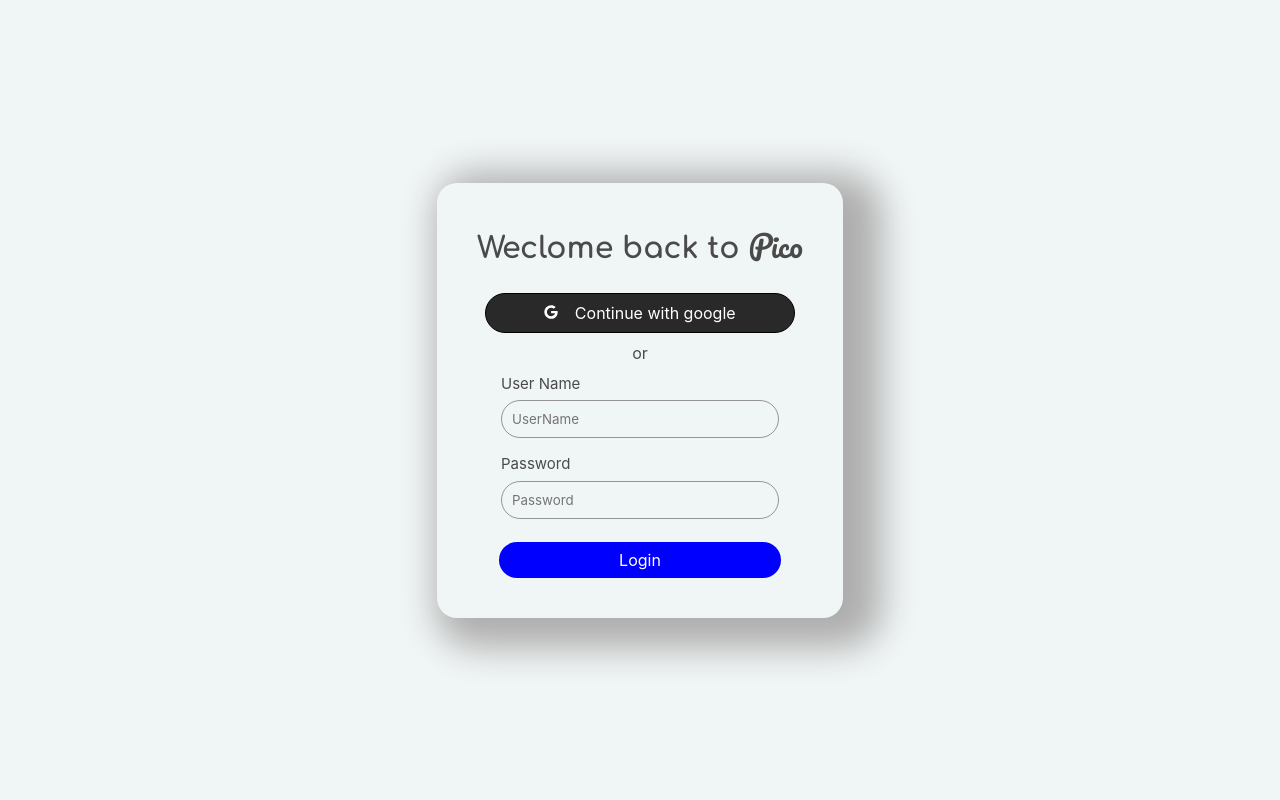
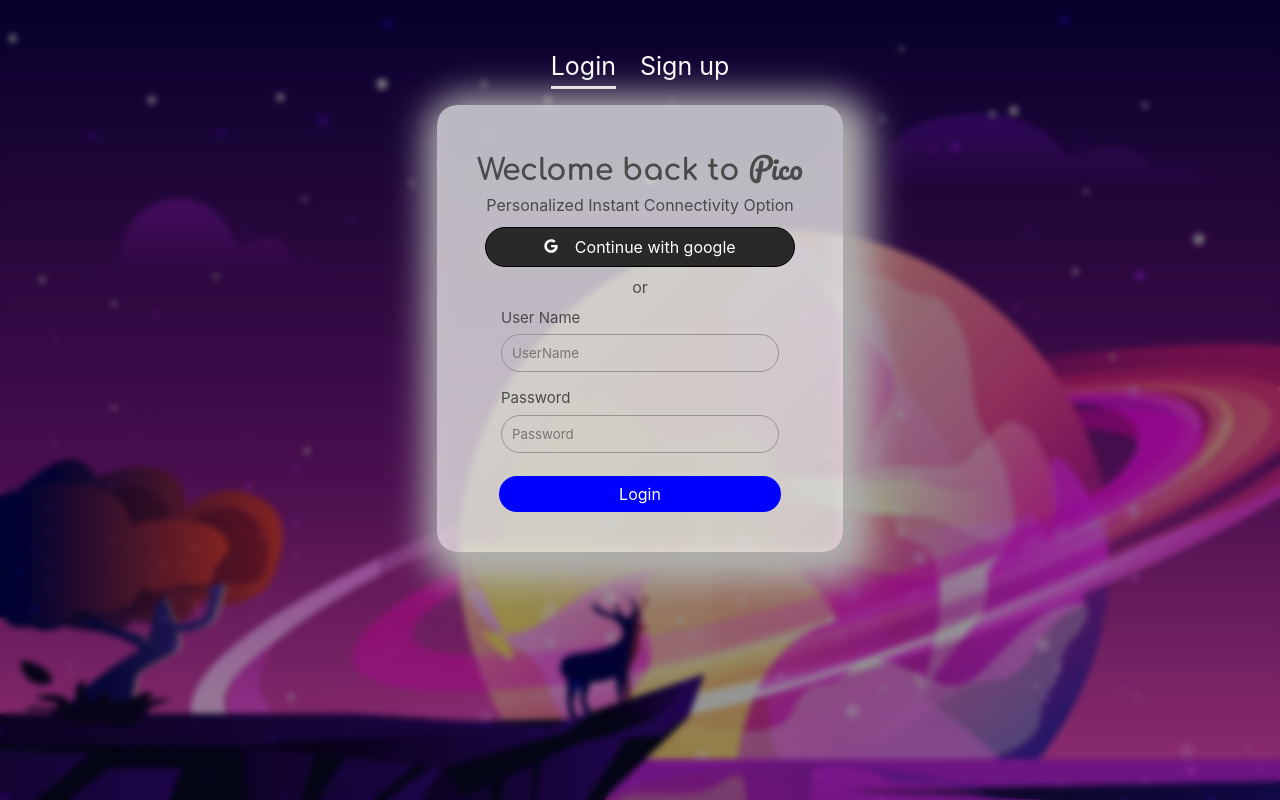
Before and after one commit to Pawankul19/ChatApp-master, a React (Vite) app in the folder frontend/: page / in a window 1280 px wide. Built offline with nearby package versions, Linux system fonts and the light colour scheme.

Commit message:
added style to login with login to swith components

```diff
--- a/frontend/src/App.css
+++ b/frontend/src/App.css
@@ -3,7 +3,7 @@
 .App{
   display: flex;
   width:100vw;
-  padding:30px;
+  /* padding:30px; */
   height: 100vh;
 }
 .flex1{
@@ -92,16 +92,26 @@
 .LoginBox{
   padding: 40px;
   border-radius: 20px;
-  box-shadow: 19px 10px 35px 20px rgb(175, 174, 174);
+  box-shadow: 8px 10px 35px 20px rgb(175, 174, 174);
+  background: rgba(255, 255, 255, 0.723);
+  backdrop-filter: blur(10px);
 }
-
+.backgroundimage{
+  background-image: url("./assets/images/background.jpg");
+  background-size: cover;
+}
 .login{
   display: flex;
-  justify-content: center;
+  flex-direction: column;
   align-items: center;
   width: 100vw;
+  background-color: rgba(0, 0, 0, 0.413);
+  backdrop-filter: blur(3px);
+  height: 100vh;
 }
-
+.textwhite{
+  color: white;
+}
 .BlueButton{
   background-color: blue;
     padding: 6px 120px;
@@ -116,3 +126,6 @@
   flex-direction: column;
   align-items: center;
 }
+.borderbottom{
+  border-bottom: 3px solid rgb(255, 255, 255);
+}
--- a/frontend/src/App.jsx
+++ b/frontend/src/App.jsx
@@ -9,7 +9,6 @@
 import { Chat  } from "./Components/Chat";
 import Details from './Components/Details'
 import Login from './pages/Login'
-
 
 function App() {
   const [count, setCount] = useState(0)
--- a/frontend/src/Components/Signin.jsx
+++ b/frontend/src/Components/Signin.jsx
@@ -3,7 +3,8 @@
 export default function Signin() {
   return (
     <div className='centerDiv'>
-        <h1 className='headingfont mb-3'>Weclome back to <span className='stylefont'>Pico</span></h1>
+        <h1 className='headingfont '>Weclome back to <span className='stylefont'>Pico</span></h1>
+        <p >Personalized Instant Connectivity Option</p>
         <div className='GoogleButton' > <FaGoogle size={14} color='white' className='mr-3'/> Continue with google</div>
         <p className='my-2' >or</p>
         <div>
--- a/frontend/src/pages/Login.jsx
+++ b/frontend/src/pages/Login.jsx
@@ -1,13 +1,23 @@
-import React from 'react'
+import React, { useState } from 'react'
 import Signup from '../Components/Signup'
 import Signin from '../Components/Signin'
 
 function Login() {
+  const [page,setPage] = useState("login")
   return (
-    <div className='login' >
-    <div className='LoginBox'>
-    {/*<Signup/>*/}
-    <Signin/>
+    <div className='backgroundimage '>
+      <div className='login ' >
+      <div className='is-flex mb-4 mt-6'>
+        <h2 className={page=="login"?'mr-3 textwhite borderbottom':'mr-3 textwhite'} onClick={()=>setPage("login")}>Login</h2>
+        <h2 className={page!="login"?'ml-3 textwhite borderbottom':'ml-3 textwhite'} onClick={()=>setPage("SignUp")}>Sign up</h2>
+      </div>
+      <div className='LoginBox'>
+        {page == "login" ?
+        <Signin/> :
+        <Signup/>
+        }
+
+      </div>
     </div>
     </div>
   )
```
Also changed, not shown: frontend/src/assets/images/background.jpg (added).
